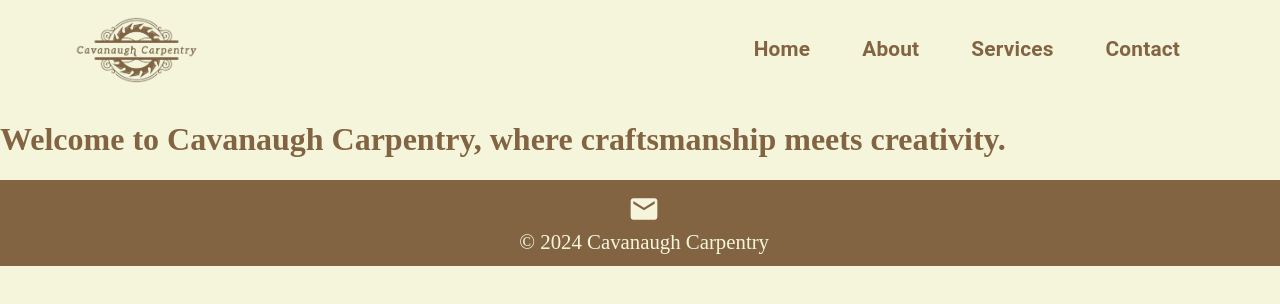
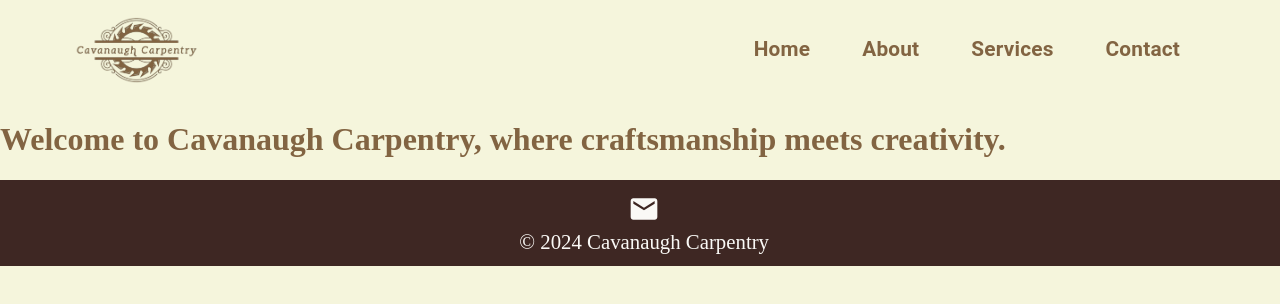
Before and after one commit to louiecasula/CavanaughCarpentry, a React (Create React App) app: page / in a window 1280 px wide. Shown: the top 304 px of the page. Built offline with nearby package versions, Linux system fonts and the light colour scheme.

Commit message:
Changed footer colors.

```diff
--- a/src/components/Footer.css
+++ b/src/components/Footer.css
@@ -5,8 +5,8 @@ footer {
     justify-content: center;
     align-items: center;
     font-size: 1.3rem;
-    background: #826442;
-    color: #F5F5DC;
+    background: #3E2723;
+    color: #FAF9F6;
 }
 
 footer a {
```
